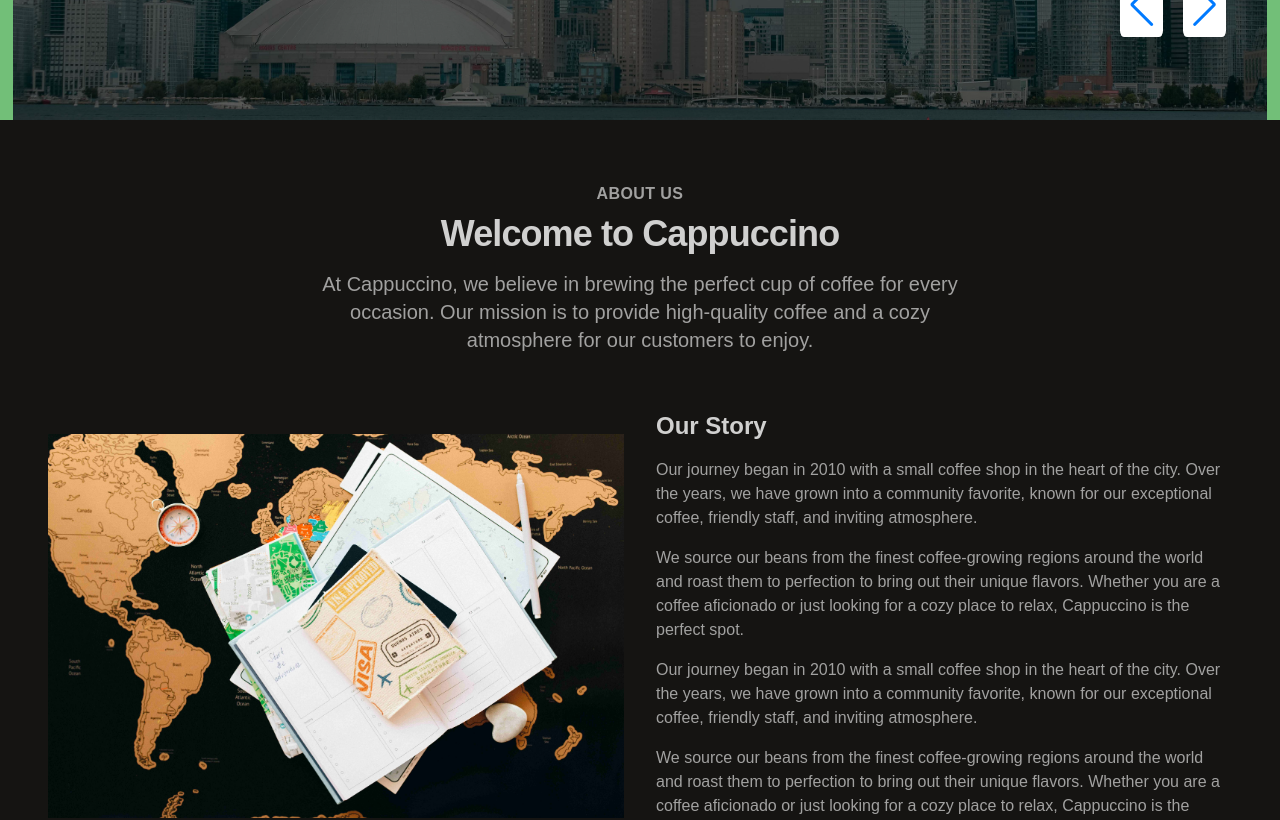
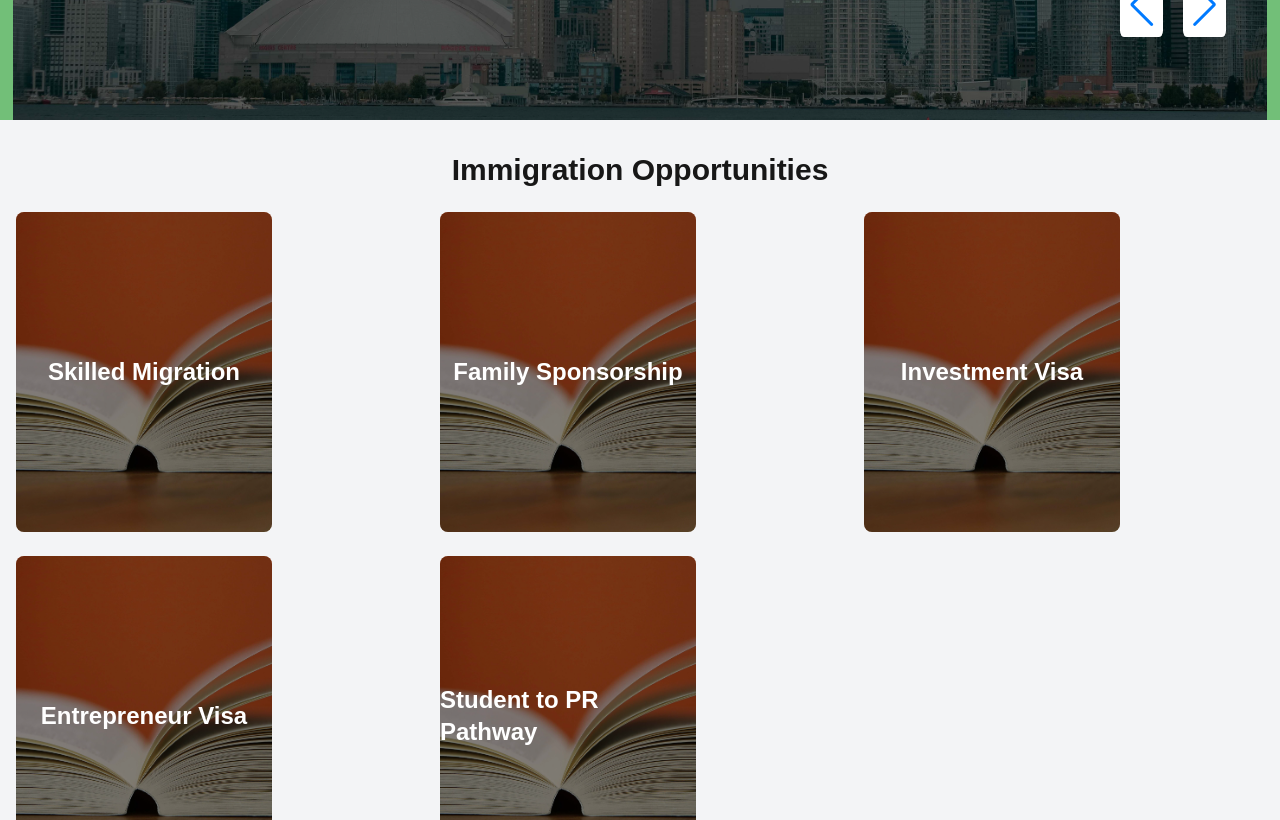
Before and after one commit to xnafi/worldpass-solutions, a Next.js app: page /home in a window 1280 px wide. Shown: the part 680-1500 px from the top of the page. Built offline with nearby package versions, Linux system fonts and the light colour scheme; what react-locomotive-scroll would draw is missing.

Commit message:
codemon image install

```diff
--- /dev/null
+++ b/src/app/Types/allTypes.tsx
@@ -0,0 +1,10 @@
+export interface ImmigrationOpportunity {
+  id: number;
+  image: string;
+  title: string;
+  description: string;
+  action: {
+    label: string;
+    link: string;
+  };
+}
--- a/src/app/home/page.tsx
+++ b/src/app/home/page.tsx
@@ -1,13 +1,15 @@
 import Banner from "@/components/view/Banner/Banner";
 import LocoWraper from "@/utils/LocoWraper";
 import React from "react";
-import About from '../../components/view/About/About';
+import About from "../../components/view/About/About";
+import ImmigrationOpportunities from "@/components/view/ImmigrationOpportunities/ImmigrationOpportunities";
 
 export default function HomePage() {
   return (
     <>
       <LocoWraper>
         <Banner />
+        <ImmigrationOpportunities />
         <About />
       </LocoWraper>
     </>
--- a/src/components/view/Banner/Banner.tsx
+++ b/src/components/view/Banner/Banner.tsx
@@ -45,9 +45,6 @@ const Banner = () => {
                 quality={100}
                 fill
                 sizes="100vw"
-                style={{
-                  objectFit: "cover",
-                }}
               />
             </div>
             <div className="flex flex-col h-full w-full bg-black/60 pt-[5%]">
--- /dev/null
+++ b/src/components/view/ImmigrationOpportunities/ImmigrationOpportunities.tsx
@@ -0,0 +1,48 @@
+"use client";
+import Link from "next/link";
+import Image from "next/image";
+import immigrationOpportunitiesData from "@/data/immigrationOpportunitiesData";
+import { motion } from "framer-motion";
+
+const ImmigrationOpportunities = () => {
+  return (
+    <section
+      className="immigration-opportunities-section py-8 px-4 bg-gray-100"
+      data-scroll-section
+    >
+      <h2 className="text-3xl font-bold text-center mb-6">
+        Immigration Opportunities
+      </h2>
+      <div className="opportunity-cards grid grid-cols-1 md:grid-cols-2 lg:grid-cols-3 gap-6">
+        {immigrationOpportunitiesData?.map((opportunity) => (
+          <motion.div
+            key={opportunity.id}
+            className="relative w-64 h-80 overflow-hidden rounded-lg cursor-pointer"
+            whileHover={{ scale: 1.05 }}
+          >
+            <motion.div
+              className="absolute inset-0"
+              whileHover={{ scale: 1.1 }}
+              transition={{ duration: 0.5 }}
+            >
+              <Image
+                src={opportunity?.image}
+                alt="image"
+                layout="fill"
+                objectFit="cover"
+                className="transition-transform duration-500"
+              />
+            </motion.div>
+            <div className="absolute inset-0 flex items-center justify-center bg-black bg-opacity-40">
+              <p className="text-white text-2xl font-semibold">
+                {opportunity.title}
+              </p>
+            </div>
+          </motion.div>
+        ))}
+      </div>
+    </section>
+  );
+};
+
+export default ImmigrationOpportunities;
--- /dev/null
+++ b/src/data/immigrationOpportunitiesData.tsx
@@ -0,0 +1,60 @@
+import { ImmigrationOpportunity } from "@/app/Types/allTypes";
+
+const immigrationOpportunitiesData: ImmigrationOpportunity[] = [
+  {
+    id: 1,
+    image: "/assets/study.jpg",
+    title: "Skilled Migration",
+    description: "Immigrate based on your skills and professional experience.",
+    action: {
+      label: "Explore Skilled Migration",
+      link: "/opportunities/skilled-migration",
+    },
+  },
+  {
+    id: 2,
+    image: "/assets/study.jpg",
+    title: "Family Sponsorship",
+    description:
+      "Join family members who can sponsor your immigration journey.",
+    action: {
+      label: "Learn about Family Sponsorship",
+      link: "/opportunities/family-sponsorship",
+    },
+  },
+  {
+    id: 3,
+    image: "/assets/study.jpg",
+    title: "Investment Visa",
+    description:
+      "Invest in the local economy and gain residency or citizenship.",
+    action: {
+      label: "See Investment Options",
+      link: "/opportunities/investment-visa",
+    },
+  },
+  {
+    id: 4,
+    image: "/assets/study.jpg",
+    title: "Entrepreneur Visa",
+    description:
+      "Start or expand a business and create opportunities in a new country.",
+    action: {
+      label: "Entrepreneur Visa Details",
+      link: "/opportunities/entrepreneur-visa",
+    },
+  },
+  {
+    id: 5,
+    image: "/assets/study.jpg",
+    title: "Student to PR Pathway",
+    description:
+      "Study abroad with a potential pathway to permanent residency.",
+    action: {
+      label: "Discover PR Pathway",
+      link: "/opportunities/student-to-pr",
+    },
+  },
+];
+
+export default immigrationOpportunitiesData;
```
